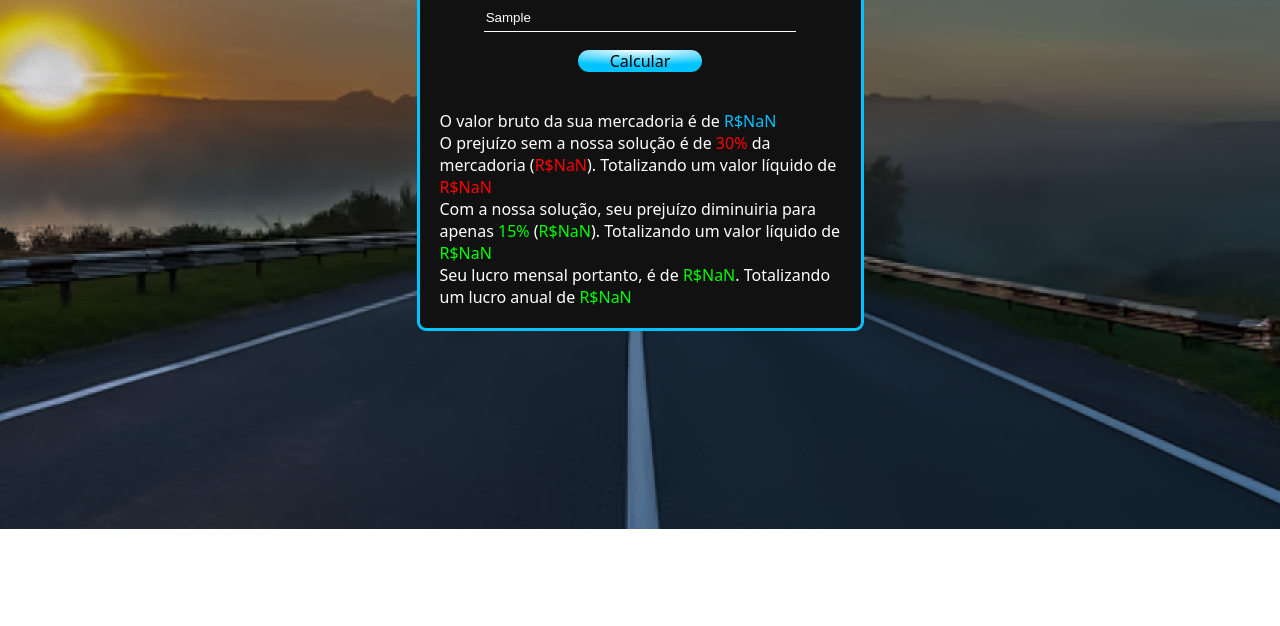
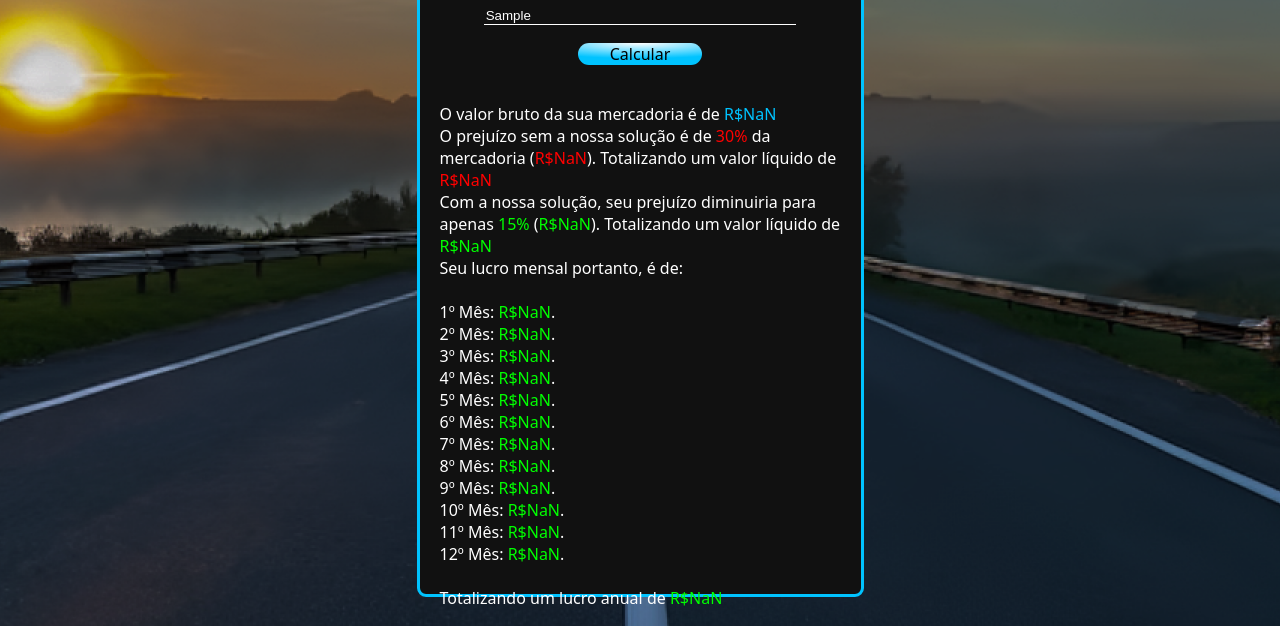
Before and after one commit to Omega-Fish/Site-Institucional, a plain HTML site: page simuladorfinanceiro.html in a window 1280 px wide. Both pictures are taken after typing "Sample", "Sample" into the empty fields and a click on the button "Calcular". Shown: the part 271-897 px from the top of the page. Before the commit the page ends 800 px from the top, so only its background shows below. Drawn offline with Linux system fonts and the light colour scheme.

Commit message:
adicionando "for" no simulador financeiro

```diff
--- a/simuladorfinanceiro.html
+++ b/simuladorfinanceiro.html
@@ -32,7 +32,7 @@
 
     </header>
 
-    <section class="simulador">
+    <section class="simulador" id="div_calculo">
         <div class="inputs3">
             <h1>Simulador Financeiro</h1><br>
 
@@ -59,12 +59,12 @@
         kgpeixe = Number(input_kgpeixe.value);
         valorkg = Number(input_valorkg.value);
         bruto = kgpeixe * valorkg;
-        perda = bruto * 0.3;
-        liquido = bruto - (bruto * 0.3);
-        lucro1 = bruto * 0.15;
-        lucro2 = bruto - (bruto * 0.15);
+        perda = (bruto * 0.3).toFixed(2);
+        liquido = (bruto - (bruto * 0.3)).toFixed(2);
+        lucro1 = (bruto * 0.15).toFixed(2);
+        lucro2 = (bruto - (bruto * 0.15)).toFixed(2);
         lucro3 = lucro2 - liquido;
-        lucroanual = lucro3 * 12;
+        lucroanual = (lucro3 * 12).toFixed(2);
 
 
         if (kgpeixe = "" || valorkg == "") {
@@ -73,12 +73,21 @@
         }
          else {
 
-            div_mensagem.innerHTML =
+            div_mensagem.innerHTML =`
+                O valor bruto da sua mercadoria é de <span style="color: #00C3FF;"> R$${bruto}</span><br>
+                O prejuízo sem a nossa solução é de <span style="color: red;">30%</span> da mercadoria (<span style="color: red;">R$${perda}</span>). Totalizando um valor líquido de <span style="color: red;">R$${liquido}</span> <br>
+                Com a nossa solução, seu prejuízo diminuiria para apenas <span style="color: #00FF00;">15%</span> (<span style="color: #00FF00;">R$${lucro1}</span>). Totalizando um valor líquido de <span style="color: #00FF00;">R$${lucro2} </span><br>
+                Seu lucro mensal portanto, é de: <br><br>
+            `;
 
-                `O valor bruto da sua mercadoria é de <span style="color: #00C3FF;"> R$${bruto}</span><br>
-        O prejuízo sem a nossa solução é de <span style="color: red;">30%</span> da mercadoria (<span style="color: red;">R$${perda}</span>). Totalizando um valor líquido de <span style="color: red;">R$${liquido}</span> <br>
-        Com a nossa solução, seu prejuízo diminuiria para apenas <span style="color: #00FF00;">15%</span> (<span style="color: #00FF00;">R$${lucro1}</span>). Totalizando um valor líquido de <span style="color: #00FF00;">R$${lucro2} </span><br>
-        Seu lucro mensal portanto, é de  <span style="color: #00FF00;">R$${lucro3}</span>. Totalizando um lucro anual de  <span style="color: #00FF00;">R$${lucroanual}</span>`;
+            for (var contador = 1; contador <=12; contador++) {
+                div_mensagem.innerHTML += `
+                    ${contador}º Mês:<span style="color: #00FF00;"> R$${(lucro3*contador).toFixed(2)}</span>.<br>
+                `;
+            }
+            div_mensagem.innerHTML += `<br>Totalizando um lucro anual de <span style="color: #00FF00;">R$${lucroanual}</span>`
+
+            div_calculo.style.height = '830px'
 
         }
 
```
